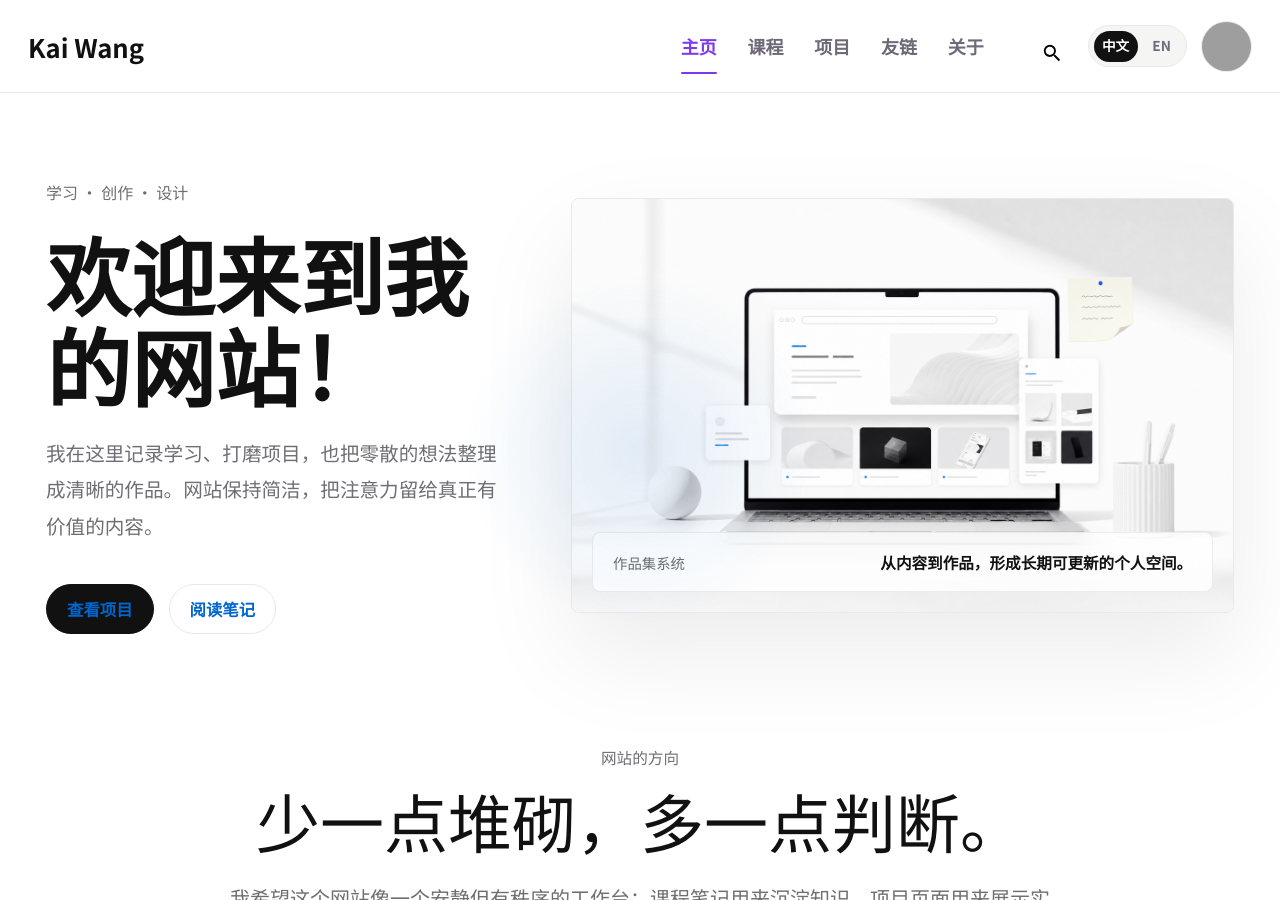
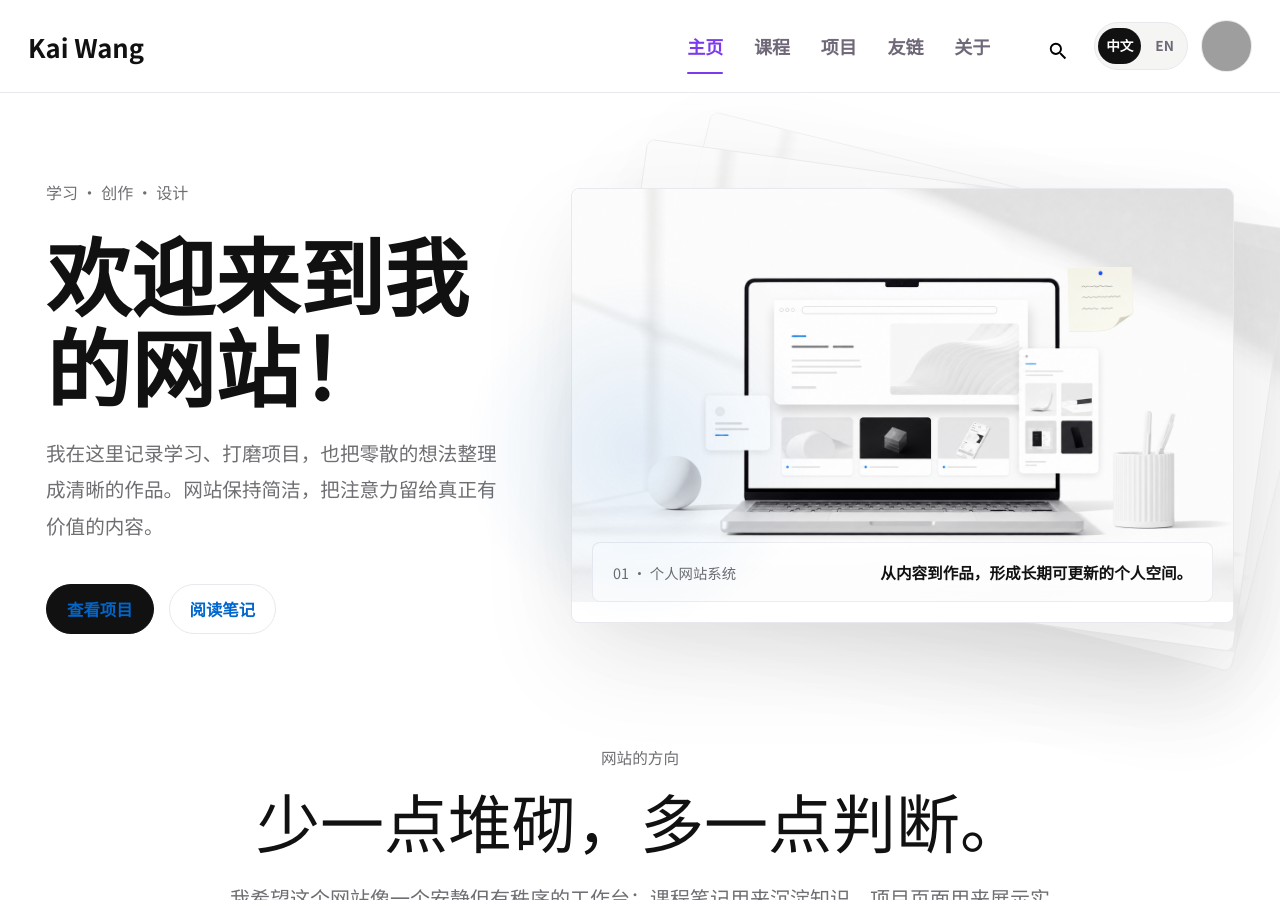
Before and after one commit to nbwk123/My_website, an MkDocs documentation site: the page built from docs/index.md, in a window 1280 px wide and 900 px high. Built offline with MkDocs 1.6.1 and Material for MkDocs 9.7.7, drawn with Linux system fonts in a browser that asks for light colours; grey boxes are pictures that could not be loaded.

Commit message:
Refine homepage cards and search

```diff
--- a/docs/index.md
+++ b/docs/index.md
@@ -16,12 +16,28 @@
       <a href="course/" class="home-button">阅读笔记</a>
     </div>
   </div>
-  <div class="home-visual interaction-tilt" data-tilt aria-label="个人网站界面视觉图">
-    <img src="assets/hero-interface.png" alt="一个简洁的个人网站界面工作台视觉图">
-    <div class="visual-caption">
-      <span>作品集系统</span>
-      <strong>从内容到作品，形成长期可更新的个人空间。</strong>
-    </div>
+  <div class="home-card-stack" data-card-stack aria-label="项目作品卡片组，拖动最上方卡片可切换">
+    <a class="home-visual home-visual-card interaction-tilt" data-tilt href="project/">
+      <img src="assets/hero-interface.png" alt="个人网站系统的界面视觉图">
+      <div class="visual-caption">
+        <span>01 · 个人网站系统</span>
+        <strong>从内容到作品，形成长期可更新的个人空间。</strong>
+      </div>
+    </a>
+    <a class="home-visual home-visual-card interaction-tilt" data-tilt href="course/">
+      <img src="assets/hero-interface.png" alt="课程笔记库的界面视觉图">
+      <div class="visual-caption">
+        <span>02 · 课程笔记库</span>
+        <strong>把学习过程整理成可复用、可回看的知识卡片。</strong>
+      </div>
+    </a>
+    <a class="home-visual home-visual-card interaction-tilt" data-tilt href="project/">
+      <img src="assets/hero-interface.png" alt="交互设计练习的界面视觉图">
+      <div class="visual-caption">
+        <span>03 · 交互设计练习</span>
+        <strong>观察优秀界面，把设计判断转化成自己的页面实践。</strong>
+      </div>
+    </a>
   </div>
 </section>
 
--- a/docs/javascripts/interactions.js
+++ b/docs/javascripts/interactions.js
@@ -54,3 +54,343 @@
     });
   });
 })();
+
+(() => {
+  document.querySelectorAll("[data-card-stack]").forEach((stack) => {
+    let activeCard = null;
+    let startX = 0;
+    let startY = 0;
+    let dragX = 0;
+    let dragY = 0;
+
+    stack.querySelectorAll(".home-visual-card, .home-visual-card img").forEach((element) => {
+      element.setAttribute("draggable", "false");
+    });
+
+    const resetDrag = (card) => {
+      card.style.setProperty("--drag-x", "0px");
+      card.style.setProperty("--drag-y", "0px");
+      card.style.setProperty("--drag-rotate", "0deg");
+      card.classList.remove("is-dragging");
+    };
+
+    const cycleCard = (card, direction) => {
+      card.classList.add("is-exiting");
+      card.style.setProperty("--drag-x", `${direction * 230}px`);
+      card.style.setProperty("--drag-y", `${dragY * 0.16}px`);
+      card.style.setProperty("--drag-rotate", `${direction * 7}deg`);
+
+      window.setTimeout(() => {
+        stack.append(card);
+        card.classList.add("is-dragging");
+        resetDrag(card);
+
+        window.requestAnimationFrame(() => {
+          card.classList.remove("is-exiting");
+        });
+      }, 250);
+    };
+
+    const finishDrag = (event) => {
+      if (!activeCard) {
+        return;
+      }
+
+      const releasedCard = activeCard;
+      const shouldCycle = Math.abs(dragX) > 74 || Math.abs(dragY) > 72;
+      const direction = dragX >= 0 ? 1 : -1;
+
+      if (releasedCard.hasPointerCapture(event.pointerId)) {
+        releasedCard.releasePointerCapture(event.pointerId);
+      }
+
+      releasedCard.classList.remove("is-dragging");
+      activeCard = null;
+
+      if (shouldCycle) {
+        releasedCard.dataset.skipClick = "true";
+        cycleCard(releasedCard, direction);
+      } else {
+        resetDrag(releasedCard);
+      }
+    };
+
+    stack.addEventListener("pointerdown", (event) => {
+      const topCard = stack.querySelector(".home-visual-card:first-child");
+
+      if (!topCard || !topCard.contains(event.target)) {
+        return;
+      }
+
+      event.preventDefault();
+      activeCard = topCard;
+      startX = event.clientX;
+      startY = event.clientY;
+      dragX = 0;
+      dragY = 0;
+      activeCard.dataset.skipClick = "false";
+      activeCard.classList.add("is-dragging");
+      activeCard.setPointerCapture(event.pointerId);
+    });
+
+    stack.addEventListener("pointermove", (event) => {
+      if (!activeCard) {
+        return;
+      }
+
+      event.preventDefault();
+      dragX = event.clientX - startX;
+      dragY = event.clientY - startY;
+      activeCard.style.setProperty("--drag-x", `${dragX}px`);
+      activeCard.style.setProperty("--drag-y", `${dragY}px`);
+      activeCard.style.setProperty("--drag-rotate", `${dragX / 24}deg`);
+
+      if (Math.abs(dragX) > 6 || Math.abs(dragY) > 6) {
+        activeCard.dataset.skipClick = "true";
+      }
+    });
+
+    stack.addEventListener("pointerup", finishDrag);
+    stack.addEventListener("pointercancel", finishDrag);
+
+    stack.addEventListener(
+      "click",
+      (event) => {
+        const card = event.target.closest(".home-visual-card");
+
+        if (card?.dataset.skipClick === "true") {
+          event.preventDefault();
+          card.dataset.skipClick = "false";
+        }
+      },
+      true
+    );
+  });
+})();
+
+(() => {
+  const isSearchInput = (target) => target instanceof HTMLInputElement && target.matches(".md-search__input");
+  let searchDocsPromise;
+  let latestSearchRender = 0;
+
+  const getSiteBase = () => {
+    const configNode = document.getElementById("__config");
+    const fallback = new URL("./", window.location.href);
+
+    if (!configNode) {
+      return fallback;
+    }
+
+    try {
+      const config = JSON.parse(configNode.textContent || "{}");
+      return new URL(`${config.base || "."}/`, window.location.href);
+    } catch {
+      return fallback;
+    }
+  };
+
+  const stripHtml = (value) => {
+    const template = document.createElement("template");
+    template.innerHTML = value || "";
+    return (template.content.textContent || "").replace(/\s+/g, " ").trim();
+  };
+
+  const getSearchDocs = () => {
+    if (!searchDocsPromise) {
+      searchDocsPromise = fetch(new URL("search/search_index.json", getSiteBase()))
+        .then((response) => response.json())
+        .then((index) => index.docs || [])
+        .catch(() => []);
+    }
+
+    return searchDocsPromise;
+  };
+
+  const getSearchPanel = (input) => {
+    const wrap = input.closest(".site-topbar__search-wrap");
+    return wrap?.querySelector("[data-site-search-results]");
+  };
+
+  const getSearchCopy = () => {
+    const isEnglish = window.location.pathname.includes("/en/");
+
+    return {
+      empty: isEnglish ? "Type a keyword to see results" : "输入关键词后显示搜索结果",
+      none: isEnglish ? "No results found" : "没有找到相关结果",
+      unnamed: isEnglish ? "Untitled page" : "未命名页面",
+      found: (count) => (isEnglish ? `${count} related result${count > 1 ? "s" : ""}` : `找到 ${count} 个相关结果`),
+    };
+  };
+
+  const isEnglishPage = () => window.location.pathname.includes("/en/");
+
+  const isCurrentLanguageDoc = (doc) => {
+    const location = doc.location || "";
+    return isEnglishPage() ? location.startsWith("en/") : !location.startsWith("en/");
+  };
+
+  const createExcerpt = (text, query) => {
+    const normalizedText = text.toLowerCase();
+    const index = normalizedText.indexOf(query);
+
+    if (index === -1) {
+      return text.slice(0, 52);
+    }
+
+    const lead = 10;
+    const length = 54;
+    const start = Math.max(0, index - lead);
+    const end = Math.min(text.length, start + length);
+    const prefix = start > 0 && lead > 0 ? "..." : "";
+    const suffix = end < text.length ? "..." : "";
+
+    return `${prefix}${text.slice(start, end)}${suffix}`;
+  };
+
+  const appendHighlightedText = (node, text, query) => {
+    const lowerText = text.toLowerCase();
+    let cursor = 0;
+    let index = lowerText.indexOf(query, cursor);
+
+    while (index !== -1) {
+      if (index > cursor) {
+        node.append(document.createTextNode(text.slice(cursor, index)));
+      }
+
+      const mark = document.createElement("mark");
+      mark.className = "site-search-results__highlight";
+      mark.textContent = text.slice(index, index + query.length);
+      node.append(mark);
+
+      cursor = index + query.length;
+      index = lowerText.indexOf(query, cursor);
+    }
+
+    if (cursor < text.length) {
+      node.append(document.createTextNode(text.slice(cursor)));
+    }
+  };
+
+  const renderSearchResults = async (input) => {
+    const renderId = ++latestSearchRender;
+    const panel = getSearchPanel(input);
+    const meta = panel?.querySelector(".site-search-results__meta");
+    const list = panel?.querySelector(".site-search-results__list");
+    const query = input.value.trim().toLowerCase();
+    const copy = getSearchCopy();
+
+    if (!panel || !meta || !list) {
+      return;
+    }
+
+    list.innerHTML = "";
+
+    if (!query) {
+      panel.hidden = true;
+      meta.textContent = copy.empty;
+      return;
+    }
+
+    panel.hidden = false;
+
+    const siteBase = getSiteBase();
+    const docs = await getSearchDocs();
+
+    if (renderId !== latestSearchRender) {
+      return;
+    }
+
+    const matches = docs
+      .filter(isCurrentLanguageDoc)
+      .map((doc) => {
+        const title = stripHtml(doc.title);
+        const text = stripHtml(doc.text);
+        const haystack = `${title} ${text}`.toLowerCase();
+
+        if (!haystack.includes(query)) {
+          return null;
+        }
+
+        const titleHit = title.toLowerCase().includes(query);
+        const excerpt = createExcerpt(text, query);
+
+        return { ...doc, title, text, excerpt, score: titleHit ? 2 : 1 };
+      })
+      .filter(Boolean)
+      .sort((a, b) => b.score - a.score)
+      .slice(0, 8);
+
+    meta.textContent = matches.length ? copy.found(matches.length) : copy.none;
+
+    matches.forEach((doc) => {
+      const item = document.createElement("li");
+      const link = document.createElement("a");
+      const title = document.createElement("h3");
+      const excerpt = document.createElement("p");
+
+      item.className = "site-search-results__item";
+      link.className = "site-search-results__link";
+      link.href = new URL(doc.location || "", siteBase).toString();
+      title.className = "site-search-results__title";
+      appendHighlightedText(title, doc.title || copy.unnamed, query);
+      excerpt.className = "site-search-results__excerpt";
+      appendHighlightedText(excerpt, doc.excerpt || doc.text || "", query);
+
+      link.append(title, excerpt);
+      item.append(link);
+      list.append(item);
+    });
+  };
+
+  const scheduleSearchResults = (input) => {
+    window.setTimeout(() => renderSearchResults(input), 80);
+  };
+
+  document.addEventListener(
+    "keydown",
+    (event) => {
+      if (event.key !== "Enter" || !isSearchInput(event.target)) {
+        return;
+      }
+
+      event.preventDefault();
+      event.stopImmediatePropagation();
+    },
+    true
+  );
+
+  document.addEventListener("input", (event) => {
+    if (isSearchInput(event.target)) {
+      scheduleSearchResults(event.target);
+    }
+  });
+
+  document.addEventListener("focusin", (event) => {
+    if (isSearchInput(event.target)) {
+      scheduleSearchResults(event.target);
+    }
+  });
+
+  document.addEventListener("click", (event) => {
+    if (event.target.closest(".site-topbar__search-wrap")) {
+      return;
+    }
+
+    document.querySelectorAll("[data-site-search-results]").forEach((panel) => {
+      panel.hidden = true;
+    });
+  });
+
+  document.addEventListener(
+    "submit",
+    (event) => {
+      if (!(event.target instanceof HTMLFormElement) || !event.target.matches(".md-search__form")) {
+        return;
+      }
+
+      event.preventDefault();
+      event.stopImmediatePropagation();
+    },
+    true
+  );
+})();
--- a/docs/stylesheets/extra.css
+++ b/docs/stylesheets/extra.css
@@ -28,6 +28,7 @@
   position: sticky;
   z-index: 4;
   top: 0;
+  overflow: visible;
   border-bottom: 1px solid var(--site-line);
   background: rgba(255, 255, 255, 0.92);
   box-shadow: none;
@@ -97,15 +98,16 @@
 .site-topbar__actions {
   display: flex;
   align-items: center;
-  gap: 0.7rem;
-  height: 2.55rem;
+  gap: 0.62rem;
+  height: 2.56rem;
 }
 
 .site-topbar__lang {
   display: inline-flex;
   align-items: center;
   gap: 0.2rem;
-  padding: 0.22rem;
+  height: 2.38rem;
+  padding: 0.18rem;
   border: 1px solid var(--site-line);
   border-radius: 999px;
   background: #f5f5f3;
@@ -119,9 +121,9 @@
   display: inline-flex;
   align-items: center;
   justify-content: center;
-  min-width: 2rem;
-  min-height: 1.55rem;
-  padding: 0 0.42rem;
+  min-width: 1.92rem;
+  min-height: 1.76rem;
+  padding: 0 0.4rem;
   border-radius: 999px;
   color: #6f6878;
 }
@@ -152,20 +154,22 @@
 
 .site-topbar__search-wrap {
   position: relative;
+  z-index: 8;
   display: inline-flex;
   align-items: center;
   justify-content: flex-end;
-  width: 2.35rem;
-  min-width: 2.35rem;
-  height: 2.55rem;
+  width: 2.38rem;
+  min-width: 2.38rem;
+  height: 2.56rem;
   transition: width 180ms ease;
 }
 
 .site-topbar__search-wrap .md-search {
-  display: block;
+  display: flex;
+  align-items: center;
   width: 100%;
   min-width: 0;
-  height: 2.35rem;
+  height: 2.56rem;
   margin: 0;
   color: var(--site-ink);
 }
@@ -177,17 +181,21 @@
 .site-topbar__search-wrap .md-search__inner {
   position: relative;
   width: 100%;
-  height: 2.35rem;
+  height: 2.38rem;
+  margin: auto 0;
+  overflow: visible;
+  opacity: 1;
   transform: none;
+  z-index: 6;
 }
 
 .site-topbar__search-wrap .md-search__form {
   position: relative;
   display: flex;
   align-items: center;
-  width: 2.35rem;
-  height: 2.35rem;
-  min-height: 2.35rem;
+  width: 2.38rem;
+  height: 2.38rem;
+  min-height: 2.38rem;
   margin: 0;
   border: 1px solid transparent;
   border-radius: 999px;
@@ -199,12 +207,12 @@
 .site-topbar__search-wrap .md-search__input {
   width: 100%;
   height: 100%;
-  min-height: 2.35rem;
+  min-height: 2.38rem;
   margin: 0;
-  padding: 0 0.78rem 0 2.35rem;
+  padding: 0 0.78rem 0 2.38rem;
   color: transparent;
   font-size: 0.72rem;
-  line-height: 2.35rem;
+  line-height: 2.38rem;
   background: transparent;
   transition: color 140ms ease;
 }
@@ -218,14 +226,15 @@
   position: absolute;
   top: 0;
   left: 0;
+  z-index: 3;
   display: grid;
   place-items: center;
-  width: 2.35rem;
-  height: 2.35rem;
+  width: 2.38rem;
+  height: 2.38rem;
   margin: 0;
   padding: 0;
   border-radius: 999px;
-  background: transparent !important;
+  background: transparent;
   color: #6f6878;
   cursor: pointer;
   line-height: 0;
@@ -237,7 +246,6 @@
 .site-topbar__search-button:hover,
 .site-topbar__search-button:focus,
 .site-topbar__search-button:active {
-  background: transparent !important;
   color: #111111;
   outline: none;
   opacity: 1;
@@ -260,37 +268,42 @@
 }
 
 .site-topbar__search-wrap .md-search__output {
-  display: none;
+  display: none !important;
 }
 
-body:has(#__search:checked) .site-topbar__search-wrap,
-.site-topbar__search-wrap:focus-within {
-  width: clamp(9rem, 16vw, 13rem);
+body:has(#__search:checked) .site-topbar__search-wrap {
+  width: clamp(8.4rem, 14vw, 11.8rem);
 }
 
-body:has(#__search:checked) .site-topbar__search-wrap .md-search__form,
-.site-topbar__search-wrap:focus-within .md-search__form {
+body:has(#__search:checked) .site-topbar__search-wrap .md-search__form {
   width: 100%;
   border-color: var(--site-line);
   background: #f5f5f3 !important;
 }
 
-body:has(#__search:checked) .site-topbar__search-wrap .md-search__input,
-.site-topbar__search-wrap:focus-within .md-search__input {
+body:has(#__search:checked) .site-topbar__search-wrap .site-topbar__search-button {
+  background: transparent;
+  color: #3f3f46;
+}
+
+body:not(:has(#__search:checked)) .site-topbar__search-wrap .site-topbar__search-button:hover,
+body:not(:has(#__search:checked)) .site-topbar__search-wrap .site-topbar__search-button:focus {
+  background: rgba(17, 17, 17, 0.08);
+}
+
+body:has(#__search:checked) .site-topbar__search-wrap .md-search__input {
   color: var(--site-ink);
 }
 
-body:has(#__search:checked) .site-topbar__search-wrap .md-search__input::placeholder,
-.site-topbar__search-wrap:focus-within .md-search__input::placeholder {
+body:has(#__search:checked) .site-topbar__search-wrap .md-search__input::placeholder {
   color: #928d96;
 }
 
-body:has(#__search:checked) .site-topbar__search-wrap .md-search__output,
-.site-topbar__search-wrap:focus-within .md-search__output {
-  display: block;
+.site-search-results {
   position: absolute;
   top: calc(100% + 0.6rem);
   right: 0;
+  z-index: 20;
   width: min(24rem, calc(100vw - 2rem));
   max-height: min(28rem, calc(100vh - 7rem));
   overflow: auto;
@@ -300,37 +313,70 @@
   box-shadow: 0 1rem 2.4rem rgba(17, 17, 17, 0.08);
 }
 
-.site-topbar__search-wrap .md-search-result__meta {
+.site-search-results[hidden],
+body:not(:has(#__search:checked)) .site-search-results {
+  display: none;
+}
+
+.site-search-results__meta {
   background: #f7f7f5;
   color: #817b87;
   font-size: 0.66rem;
+  padding: 0.56rem 0.9rem;
 }
 
-.site-topbar__search-wrap .md-search-result__link {
-  padding: 0.76rem 0.9rem;
+.site-search-results__list {
+  margin: 0;
+  padding: 0;
+  list-style: none;
 }
 
-.site-topbar__search-wrap .md-search-result__title {
-  font-size: 0.76rem;
+.site-search-results__link {
+  display: block;
+  padding: 0.76rem 0.9rem;
+  border-top: 1px solid #f0f0f2;
+  color: inherit;
 }
 
-.site-topbar__search-wrap .md-search-result__article {
+.site-search-results__link:hover {
+  background: #f7f7f5;
+}
+
+.site-search-results__title {
+  margin: 0 0 0.2rem;
+  color: #141414;
+  font-size: 0.76rem;
+  font-weight: 800;
+  line-height: 1.45;
+}
+
+.site-search-results__excerpt {
+  margin: 0;
   color: #77717d;
   font-size: 0.68rem;
+  line-height: 1.55;
+}
+
+.site-search-results__highlight {
+  padding: 0 0.08em;
+  border-radius: 0.18rem;
+  background: rgba(124, 58, 237, 0.1);
+  color: #7c3aed;
+  font-weight: 850;
 }
 
 .site-topbar__mark {
   display: inline-flex;
   align-items: center;
   justify-content: center;
-  width: 2.55rem;
-  height: 2.55rem;
+  width: 2.56rem;
+  height: 2.56rem;
 }
 
 .site-topbar__mark img {
   display: block;
-  width: 2.55rem;
-  height: 2.55rem;
+  width: 2.56rem;
+  height: 2.56rem;
   border: 1px solid var(--site-line);
   border-radius: 50%;
   background: #f5f5f3;
@@ -471,6 +517,88 @@
   border-radius: 8px;
   background: #ffffff;
   box-shadow: 0 2rem 5rem rgba(0, 0, 0, 0.08);
+}
+
+.home-card-stack {
+  position: relative;
+  min-height: clamp(19rem, 34vw, 30rem);
+  perspective: 1200px;
+  isolation: isolate;
+}
+
+.home-visual-card {
+  position: absolute;
+  inset: 0;
+  display: block;
+  color: var(--site-ink);
+  cursor: grab;
+  touch-action: none;
+  user-select: none;
+  --stack-x: 0rem;
+  --stack-y: 0rem;
+  --stack-scale: 1;
+  --stack-rotate: 0deg;
+  --drag-x: 0px;
+  --drag-y: 0px;
+  --drag-rotate: 0deg;
+  transform-origin: 82% 84%;
+  transform:
+    translate3d(calc(var(--stack-x) + var(--drag-x)), calc(var(--stack-y) + var(--drag-y)), 0)
+    scale(var(--stack-scale))
+    rotate(var(--stack-rotate))
+    perspective(900px)
+    rotateX(var(--tilt-x, 0deg))
+    rotateY(var(--tilt-y, 0deg));
+  transition: transform 340ms cubic-bezier(0.2, 0.8, 0.2, 1), box-shadow 180ms ease, opacity 220ms ease;
+  will-change: transform;
+}
+
+.home-visual-card:nth-child(1) {
+  z-index: 3;
+  pointer-events: auto;
+}
+
+.home-visual-card:nth-child(2) {
+  z-index: 2;
+  --stack-x: 0.58rem;
+  --stack-y: 0.74rem;
+  --stack-scale: 0.982;
+  --stack-rotate: 8deg;
+  opacity: 0.84;
+  pointer-events: none;
+}
+
+.home-visual-card:nth-child(3) {
+  z-index: 1;
+  --stack-x: 1.02rem;
+  --stack-y: 1.3rem;
+  --stack-scale: 0.964;
+  --stack-rotate: 14deg;
+  opacity: 0.62;
+  pointer-events: none;
+}
+
+.home-visual-card:nth-child(n + 4) {
+  display: none;
+}
+
+.home-visual-card:active {
+  cursor: grabbing;
+}
+
+.home-visual-card.is-dragging {
+  transition: none;
+}
+
+.home-visual-card.is-exiting {
+  opacity: 0.18;
+  pointer-events: none;
+  transition: transform 260ms cubic-bezier(0.22, 1, 0.36, 1), opacity 240ms ease;
+}
+
+.home-visual-card:nth-child(n + 3) .visual-caption,
+.home-visual-card.is-exiting .visual-caption {
+  opacity: 0;
 }
 
 .home-visual img {
@@ -779,6 +907,16 @@
   transform-style: preserve-3d;
 }
 
+.home-visual-card.interaction-tilt {
+  transform:
+    translate3d(calc(var(--stack-x) + var(--drag-x)), calc(var(--stack-y) + var(--drag-y)), 0)
+    scale(var(--stack-scale))
+    rotate(calc(var(--stack-rotate) + var(--drag-rotate)))
+    perspective(900px)
+    rotateX(var(--tilt-x, 0deg))
+    rotateY(var(--tilt-y, 0deg));
+}
+
 .interaction-tilt::after {
   content: "";
   position: absolute;
--- a/overrides/partials/header.html
+++ b/overrides/partials/header.html
@@ -28,6 +28,7 @@
         {% set search = config.plugins["material/search"] | attr("config") %}
         {% if search.enabled %}
           {% set search_label = "Search" if is_en else "搜索" %}
+          {% set search_initial = "Type a keyword to see results" if is_en else "输入关键词后显示搜索结果" %}
           <div class="site-topbar__search-wrap">
             <div class="md-search" data-md-component="search" role="dialog">
               <label class="md-search__overlay" for="__search"></label>
@@ -62,6 +63,10 @@
                 </div>
               </div>
             </div>
+            <div class="site-search-results" data-site-search-results hidden>
+              <div class="site-search-results__meta">{{ search_initial }}</div>
+              <ol class="site-search-results__list" role="list"></ol>
+            </div>
           </div>
         {% endif %}
       {% endif %}
```
Also changed, not shown: README.md (+3 -0 lines), docs/en/index.md (+22 -6 lines).
